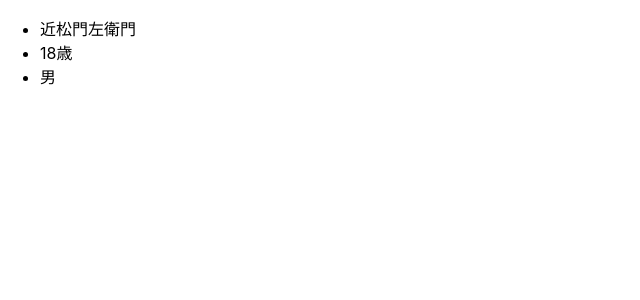
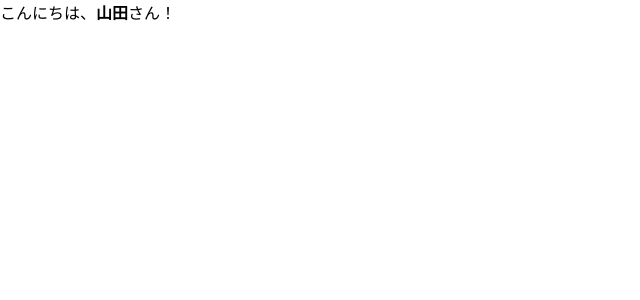
Before and after one commit to nekketsu2010/quick-react, a React (Create React App) app: page / in a window 1280 px wide. Shown: the top 300 px of the page, without its empty margins (0-640 px from the left). Built offline with nearby package versions, Linux system fonts and the light colour scheme.

Commit message:
feature: 要素配下のテキストを指定してみた。

```diff
--- /dev/null
+++ b/src/MyHelloContent.js
@@ -0,0 +1,3 @@
+export default function MyHelloContent(props) {
+    return <div>こんにちは、{props.children}さん！</div>
+}
--- a/src/index.js
+++ b/src/index.js
@@ -1,7 +1,7 @@
 import React from 'react';
 import ReactDOM from 'react-dom/client';
 import './index.css';
-import MyAttrMulti from './MyAttrMulti';
+import MyHelloContent from './MyHelloContent';
 import reportWebVitals from './reportWebVitals';
 
 const root = ReactDOM.createRoot(document.getElementById('root'));
@@ -14,7 +14,9 @@ const data = {
 root.render(
   <div>
     {/* <App /> */}
-    <MyAttrMulti {...data} />
+    <MyHelloContent>
+      <b>山田</b>
+    </MyHelloContent>
 
   </div>
 );
```
